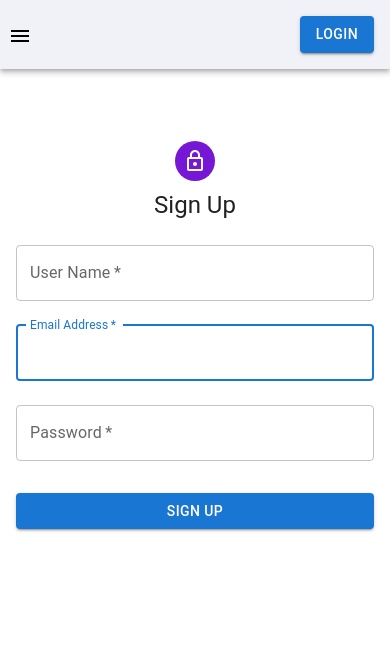
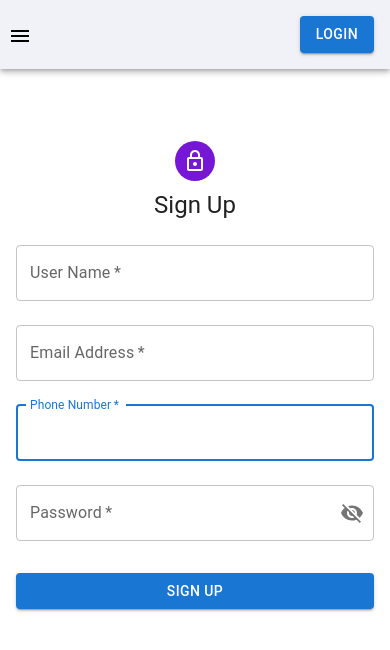
Before and after one commit to nazmuShakib/FrontEnd, a React (Vite) app: page /register in a window 390 px wide. Shown: the top 650 px of the page. Built offline with nearby package versions, Linux system fonts and the light colour scheme.

Commit message:
add phone field; add password info section

```diff
--- a/src/components/Register.jsx
+++ b/src/components/Register.jsx
@@ -1,3 +1,6 @@
+import {
+	useState,
+} from 'react'
 import {
 	Container,
 	Box,
@@ -5,17 +8,38 @@ import {
 	Avatar,
 	TextField,
 	Button,
+	List,
+	ListItem,
+	InputAdornment,
+	IconButton,
 } from '@mui/material'
-import LockOutlinedIcon from '@mui/icons-material/LockOutlined'
+import {
+	LockOutlined,
+	Visibility,
+	VisibilityOff,
+} from '@mui/icons-material'
 
 export default function Login() {
+	const [showPassword, setShowPassword] = useState(false)
+	const [passwordFocus, setPasswordFocus] = useState(false)
+	const handleTogglePasswordVisibility = () => {
+		setShowPassword((prevShowPassword) => !prevShowPassword)
+	}
+	const handlePasswordFocus = () => {
+		setPasswordFocus(true)
+	}
+	const handlePasswordBlur = () => {
+		setPasswordFocus(false)
+	}
+
 	const handleSubmit = (event) => {
 		// TODO Function to handle form submission.
 		// It is not completed yet
 		// will comeback to this when implementing backend logic
 		event.preventDefault()
 		const data = new FormData(event.target)
-		console.log(data)
+		// console.log(data)
+		console.log(data.get('username'))
 	}
 	return (
 		<Container maxWidth="xs">
@@ -29,7 +53,7 @@ export default function Login() {
 			>
 				{/* Sign Up Icon */}
 				<Avatar sx={{ m: 1, bgcolor: '#7517d4' }}>
-					<LockOutlinedIcon />
+					<LockOutlined />
 				</Avatar>
 				{/* Sign Up header */}
 				<Typography component="h1" variant="h5">
@@ -58,6 +82,17 @@ export default function Login() {
 						autoComplete="email"
 						autoFocus
 					/>
+					{/* Mobile Input */}
+					<TextField
+						margin="normal"
+						required
+						fullWidth
+						id="phone"
+						label="Phone Number"
+						name="phone"
+						autoComplete="phone"
+						autoFocus
+					/>
 					{/* Password Input */}
 					<TextField
 						margin="normal"
@@ -65,10 +100,28 @@ export default function Login() {
 						fullWidth
 						name="password"
 						label="Password"
-						type="password"
+						type={showPassword ? 'text' : 'password'}
 						id="password"
 						autoComplete="current-password"
+						onFocus={handlePasswordFocus}
+						onBlur={handlePasswordBlur}
+						InputProps={{
+							endAdornment: (
+								<InputAdornment position="end">
+									<IconButton onClick={handleTogglePasswordVisibility} edge="end">
+										{showPassword ? <Visibility /> : <VisibilityOff />}
+									</IconButton>
+								</InputAdornment>
+							),
+						}}
 					/>
+					{passwordFocus && (
+						<List>
+							<ListItem>
+								<Typography component="section" variant="span" color="darkblue">Password must be at least 8 characters long, has at least 1 lowercase, uppercase and digit characters</Typography>
+							</ListItem>
+						</List>
+					)}
 					{/* Register Buttion */}
 					<Button
 						type="submit"
```
